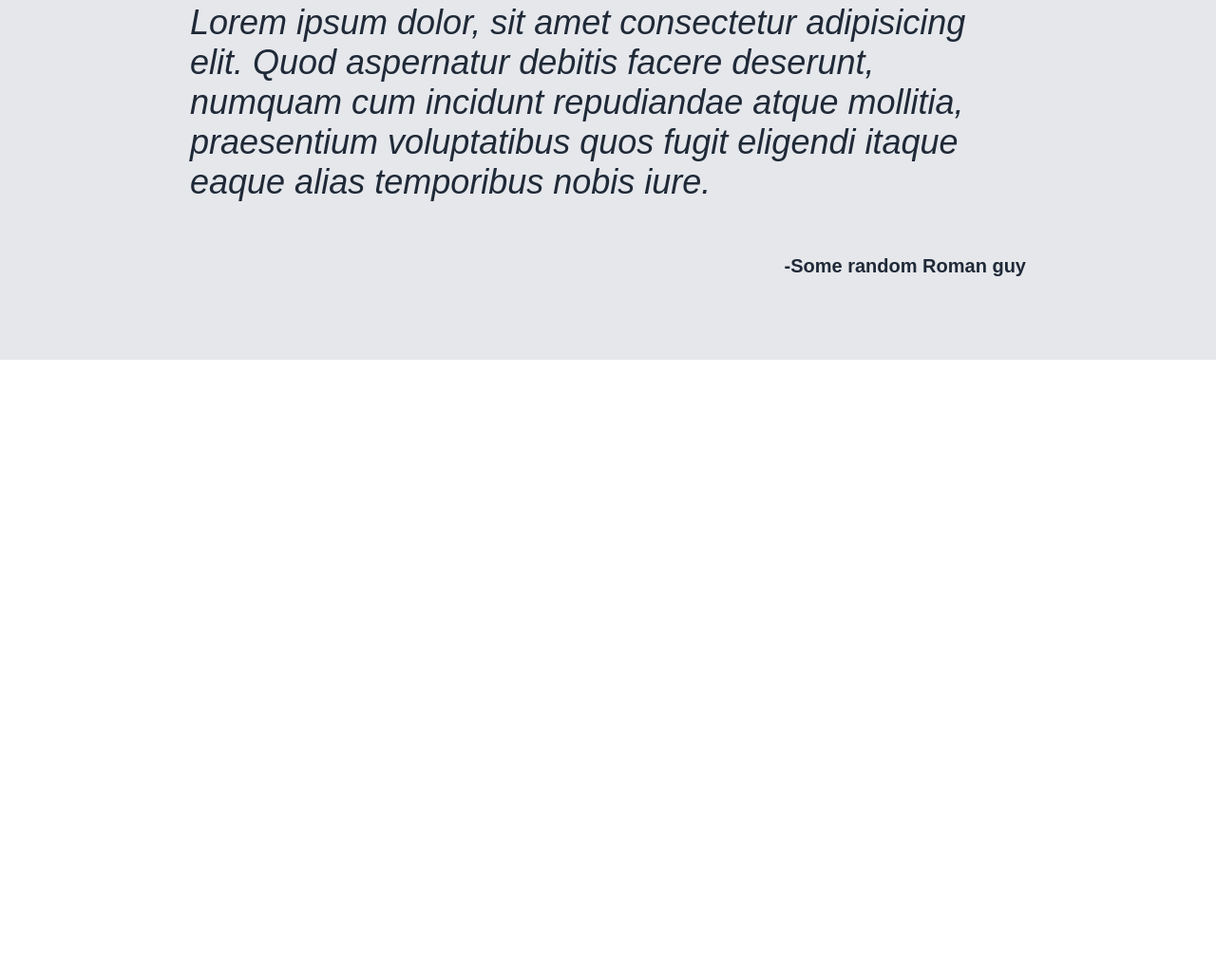
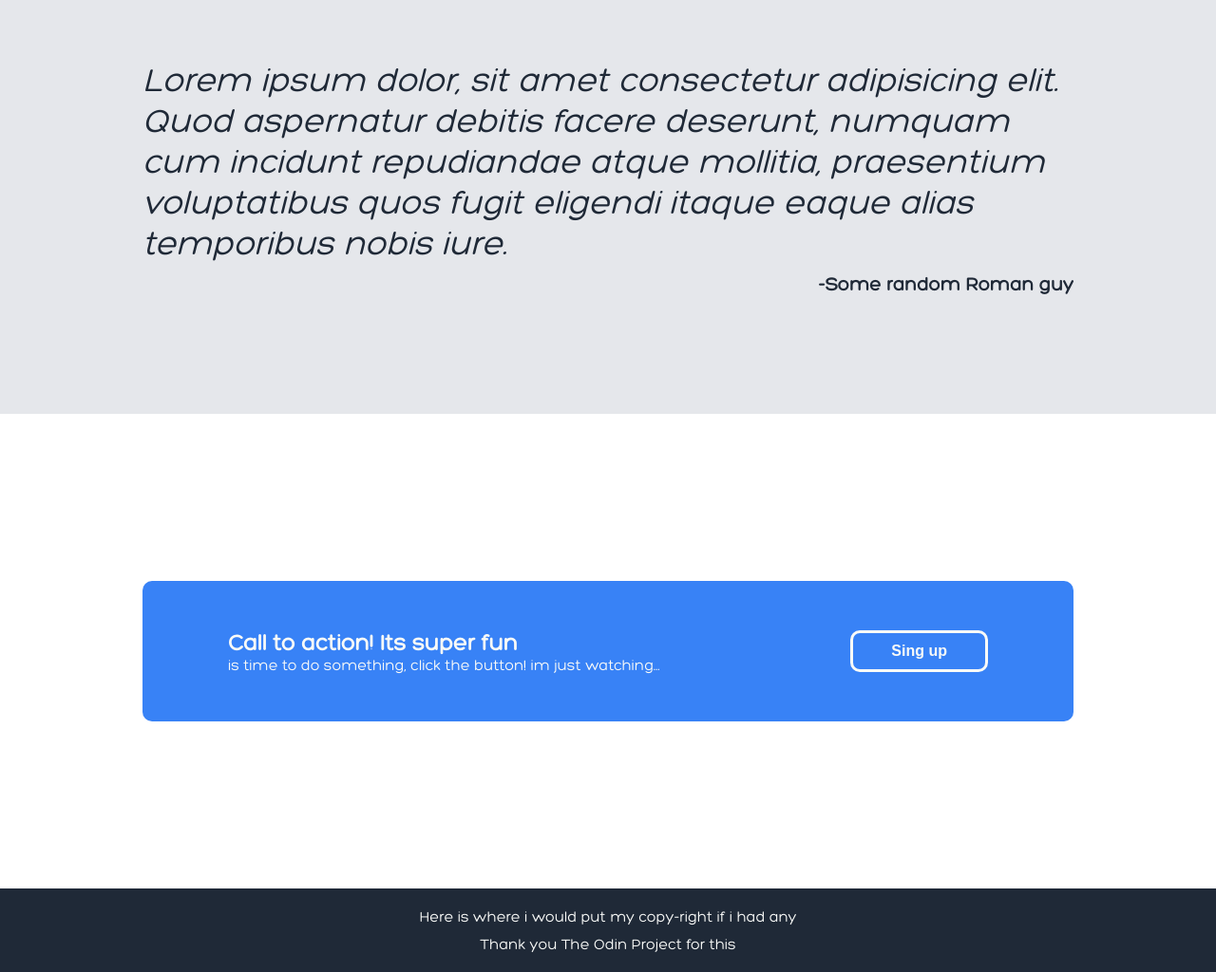
Before and after one commit to MariaPazCosta/Landing-page, a plain HTML site: page index.html in a window 1280 px wide. Shown: the part 1101-2125 px from the top of the page at 95% size. Before the commit the page ends 1960 px from the top, so only its background shows below. Drawn offline with Linux system fonts and the light colour scheme; a web font is replaced by a local one.

Commit message:
pagina terminada, agregados las secciones de modal y footer y todo el css hecho. Faltaría probarlo bien y probarlo con imágenes reales

```diff
--- a/index.html
+++ b/index.html
@@ -10,12 +10,12 @@
 <body>
     <div class="header">
         <nav>
-            <p id="logo">Header logo</p>
+            <p id="logo">Header Logo</p>
             <div class="links">
                 <ul>
                     <a href="#"><li>header Link one</li></a>
-                    <a href="#"><li>header Link one</li></a>
-                    <a href="#"><li>header Link one</li></a>
+                    <a href="#"><li>header Link two</li></a>
+                    <a href="#"><li>header Link three</li></a>
 
                 </ul>
 
@@ -24,7 +24,7 @@
         <div class="content">
             <div class="text-header">
                 <h1>This website is awesome</h1>
-                <h3>here her is a subtitle under the main title, it explains a little about the page. </h3>
+                <h3>Here there is a subtitle under the main title, it explains a little about the page. </h3>
                 <button>Sing up</button>
             </div>
 
@@ -61,8 +61,20 @@
         </p>
         <p id="roman-guy"><strong>-Some random Roman guy</strong></p>
     </div>
-    <div class="modal"></div>
-    <div class="footer"></div>
+    <div class="modal-container">
+            <div class="modal">
+                <div><h2>Call to action! Its super fun</h2>
+                    <p>is time to do something, click the button! im just watching...  </p>
+                </div>
+
+                <div><button>Sing up</button></div>
+
+            </div>
+    </div>
+    <div class="footer">
+        <p>Here is where i would put my copy-right if i had any</p>
+        <p>Thank you The Odin Project for this</p>
+    </div>
 
 </body>
 </html>
--- a/styles.css
+++ b/styles.css
@@ -1,6 +1,6 @@
 @font-face {
     font-family: 'Hero'; /* Name your font family */
-    src: url('./fonts/hero-2')
+    src: url('./fonts/hero-2/HeroLight-Regular.otf')
   }
 
 body{
@@ -11,21 +11,23 @@ body{
     font-family: 'Hero',sans-serif;
 }
 
-.header , .information, .quote, .modal{
+.header , .information, .quote, .modal-container{
     display: flex;
     flex-direction: column;
-    justify-content: space-evenly;
     flex:1;
-    padding: 0px 200px ;
-    min-height: 60vh;
+    padding: 50px 150px ;
+    min-height: 50vh;
 
+
+
+/* ------------------------------------------------------------------------------------------------------------------------ */
 
 }
 .header{
     justify-content: center;
     background-color: #1F2937;
     color: #f9faf8;
-    gap: 40px
+    gap: 50px
 }
 
 nav{
@@ -42,7 +44,7 @@ nav{
 ul{
     display: flex;
     list-style: none;
-    gap: 10px;
+    gap: 16px;
 }
 
 a{
@@ -58,16 +60,9 @@ nav p{
     justify-content: space-between;
     align-items: center;
     flex-shrink: 1;
-    gap: 48px;
+    gap: 30px;
     margin:auto 0 ;
     padding-bottom: 60px;
-
-}
-
-.text-header{
-    display: flex;
-    flex-direction: column;
-    min-width: 50%;
 
 }
 
@@ -85,7 +80,15 @@ nav p{
     margin: 0;
 }
 
-.text-header button{
+.text-header{
+    display: flex;
+    flex: 1;
+    flex-direction: column;
+
+
+}
+
+button{
     align-self: flex-start;
     background-color: #3882F6;
     color: #f9faf8;
@@ -101,8 +104,7 @@ nav p{
     justify-content: center;
     align-items: center;
     margin: 0px;
-    min-height: 250px;
-    flex: 0 1 1000px;
+    flex: 1;
     background-color: gray;
     align-self: stretch;
 }
@@ -110,14 +112,16 @@ nav p{
 /* ------------------------------------------------------------------------------------------------------------------------ */
 
 .information{
+    justify-content: center;
     align-items: center;
-    gap: 40px;
-    padding: 20px 48px;
+    gap: 20px;
+
 }
 .information h1{
     margin: 0 auto;
     font-size: 36px;
     font-weight: 700;
+    flex-shrink: 0;
 }
 
 .cards{
@@ -156,9 +160,60 @@ nav p{
     align-items: center;
     font-size: 36px;
     color:#1f2937;
+
+}
+.quote p{
+    margin: 0;
 }
 
 #roman-guy{
+    margin-top: 10px;
     align-self: flex-end;
     font-size: 20px;
 }
+
+/* ------------------------------------------------------------------------------------------------------------------------ */
+
+.modal-container{
+    justify-content: center;
+    align-items: stretch;
+}
+
+.modal{
+    background-color: #3882F6;
+    border-radius: 10px;
+    padding: 50px 90px;
+    color:#f9faf8;
+    display: flex;
+    justify-content: space-between;
+    align-items: center;
+    gap: 15px;
+    flex-wrap: wrap;
+}
+
+.modal button{
+    border: 3px solid #f9faf8;
+    font-size: 16px;
+    font-weight: 800;
+}
+
+.modal *{
+    margin: 0;
+}
+
+/* ------------------------------------------------------------------------------------------------------------------------ */
+
+.footer{
+    display: flex;
+    flex-direction: column;
+    justify-content: center;
+    align-items: center;
+    background-color: #1f2937;
+    color: #f9faf8;
+    padding: 20px 150px;
+    gap: 10px;
+}
+
+.footer p{
+    margin: 0;
+}
```
